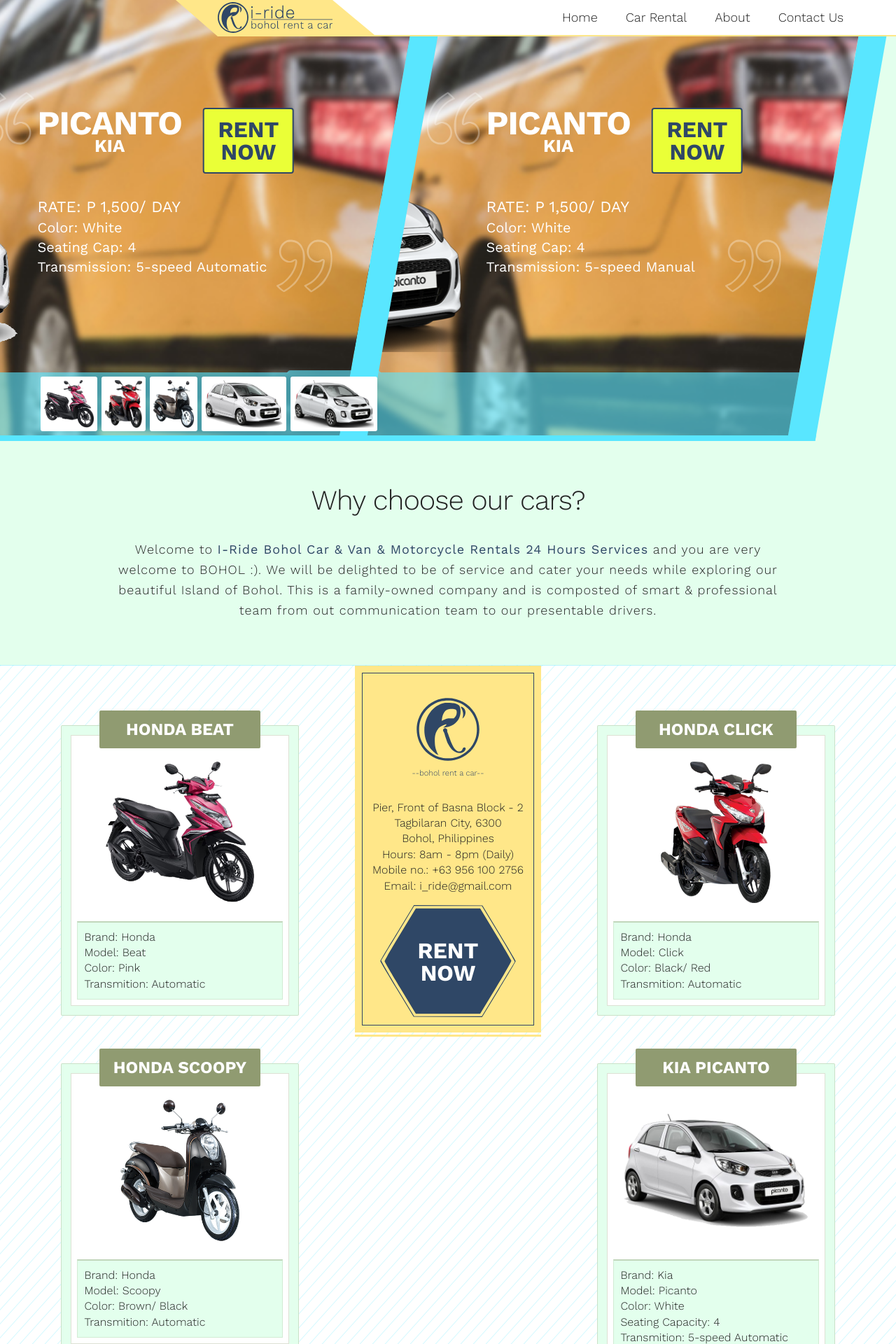
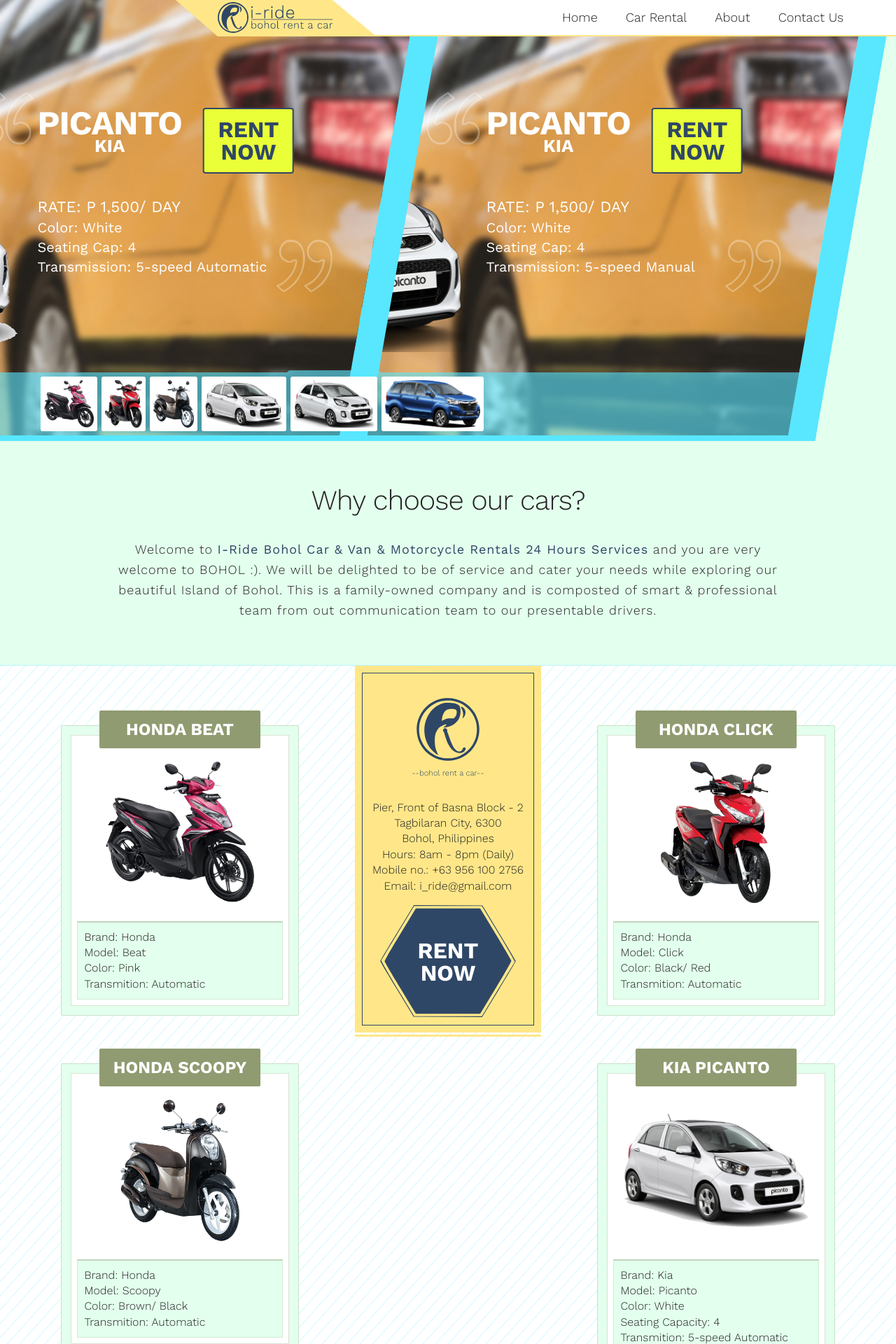
Before and after one commit to indaysite/i-ridebohol, a Jekyll site: the page built from index.html, in a window 1280 px wide. Shown: the top 1920 px of the page at 70% size. Built offline with Jekyll 4.4.1, drawn with Linux system fonts in a browser that asks for light colours; some web fonts are replaced.

Commit message:
Update slide.html

```diff
--- a/_includes/slide.html
+++ b/_includes/slide.html
@@ -34,7 +34,7 @@
 
    <div class='thumb-container'>
       <div class='thumb-wrapper'>
-         {% for post in site.for-rent limit:5 %}
+         {% for post in site.for-rent limit:7 %}
          <div class='thumb-item {% if post.active-thumb %}{{post.active-thumb}}{% endif %}'>
             <img class='thumb-img' src='{{site.baseurl}}/assets/img/for-rent/{{post.img}}'>
          </div>
```
